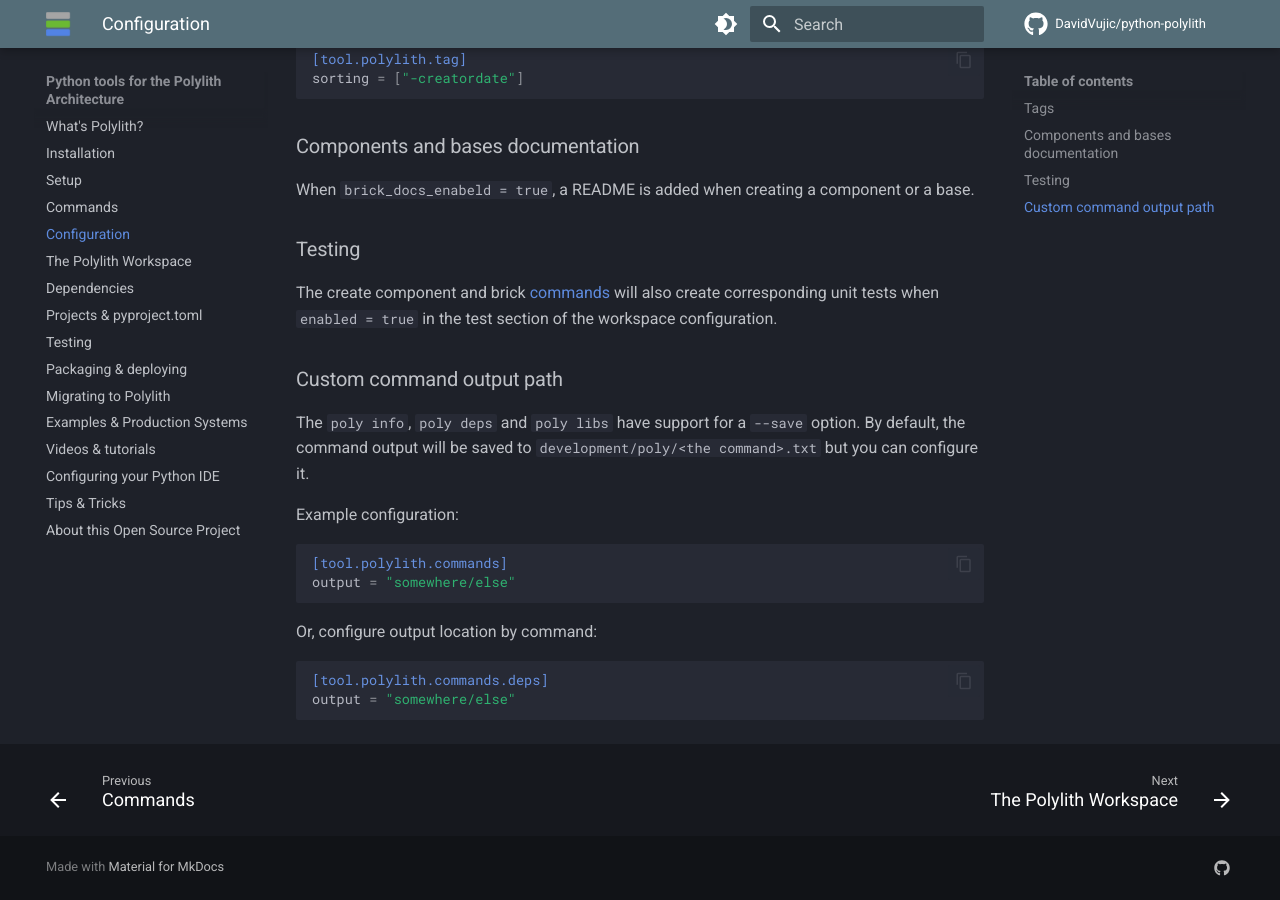
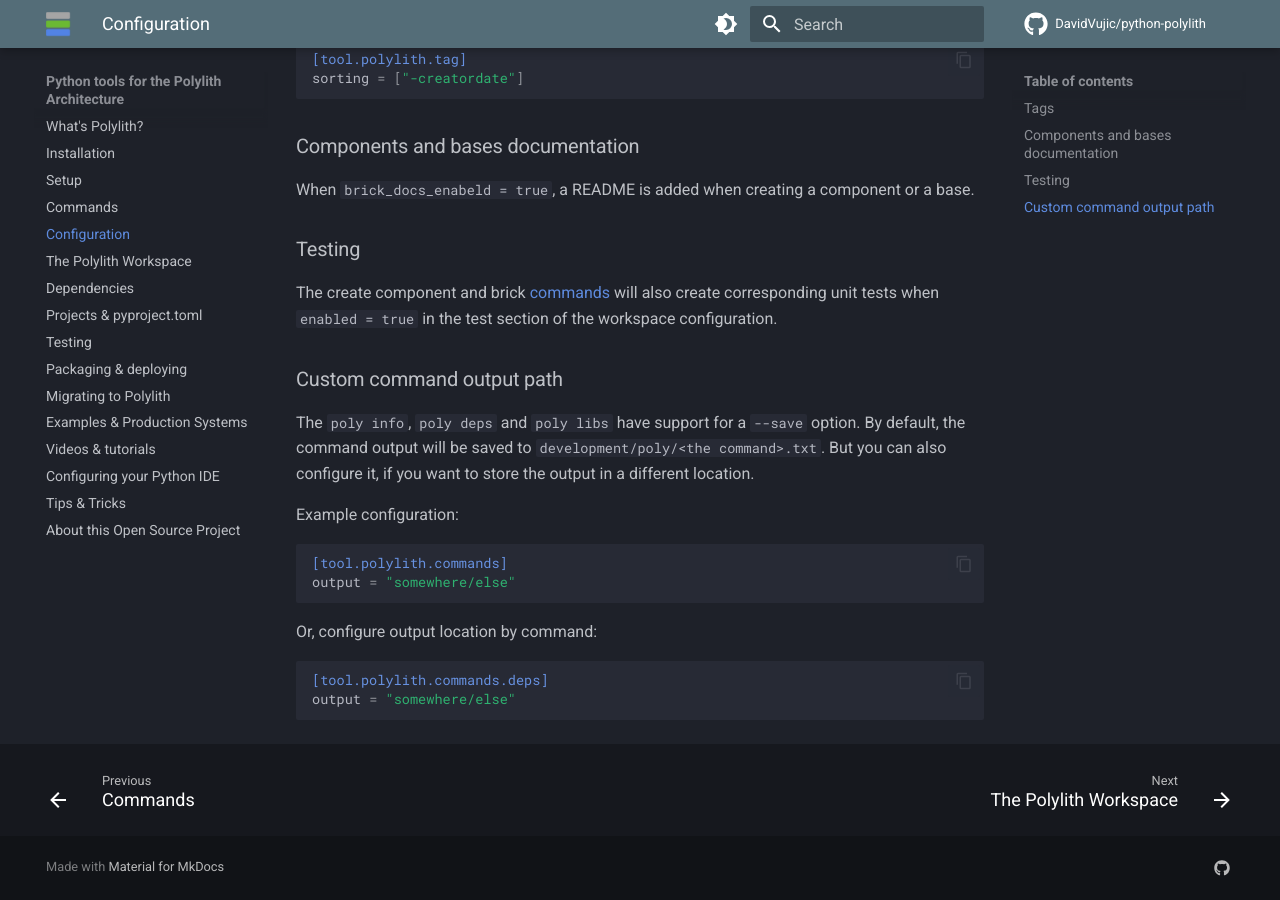
Before and after one commit to DavidVujic/python-polylith-docs, an MkDocs documentation site: the page built from docs/configuration.md, in a window 1280 px wide and 900 px high, scrolled down 1028 px. Built offline with MkDocs 1.6.1 and Material for MkDocs 9.7.7, drawn with Linux system fonts in a browser that asks for light colours; comment, search, counter and statistics services are not loaded.

Commit message:
docs: configurable command output paths

```diff
--- a/docs/configuration.md
+++ b/docs/configuration.md
@@ -56,7 +56,8 @@
 
 ### Custom command output path
 The `poly info`, `poly deps` and `poly libs` have support for a `--save` option.
-By default, the command output will be saved to `development/poly/<the command>.txt` but you can configure it.
+By default, the command output will be saved to `development/poly/<the command>.txt`.
+But you can also configure it, if you want to store the output in a different location.
 
 Example configuration:
 
```
